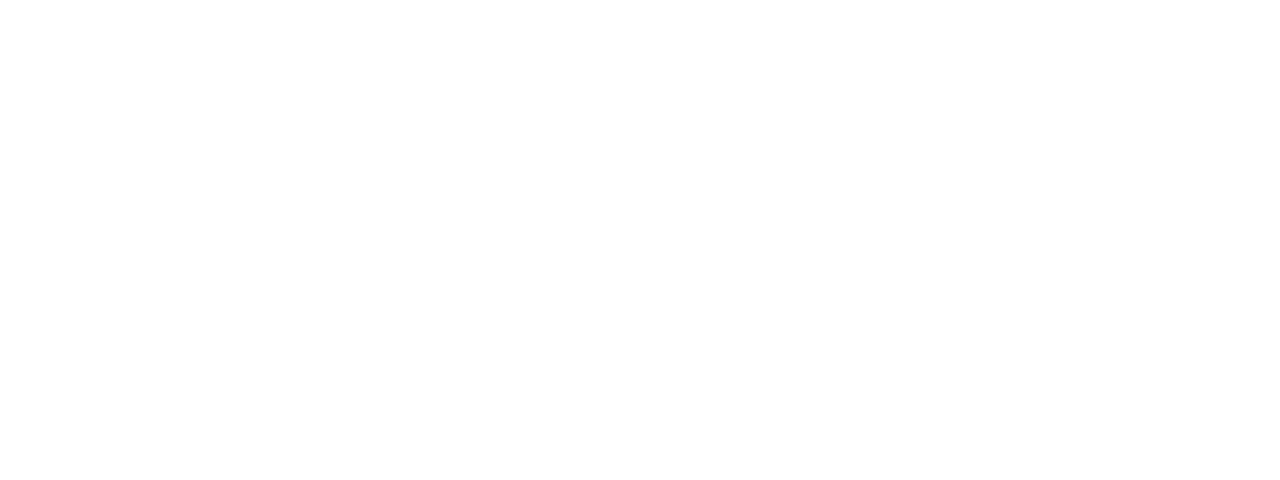
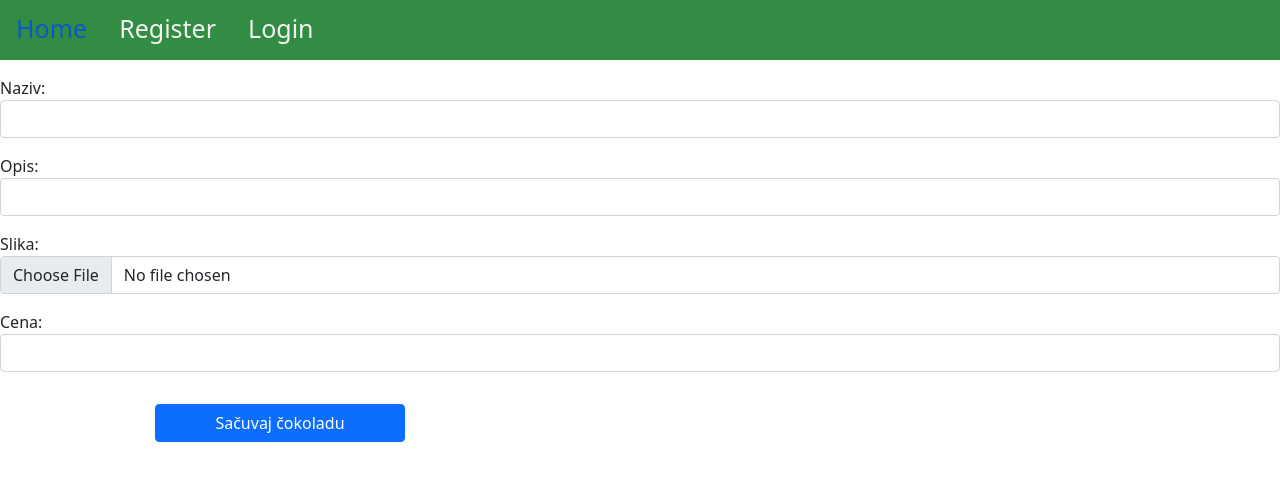
Before and after one commit to djela98/ReactShop, a React (Create React App) app: page /dodaj-cokoladu in a window 1280 px wide. Before the commit this address had no page. Shown: the top 480 px of the page. Built offline with nearby package versions, Linux system fonts and the light colour scheme.

Commit message:
Dashboard i NovaCokolada komponente, NavMenu ažurirana, axios get i post zahtevi za register i login

```diff
--- a/package.json
+++ b/package.json
@@ -6,6 +6,7 @@
     "@testing-library/jest-dom": "^5.16.4",
     "@testing-library/react": "^12.1.4",
     "@testing-library/user-event": "^13.5.0",
+    "axios": "^0.26.1",
     "bootstrap": "^5.1.3",
     "react": "^18.0.0",
     "react-dom": "^18.0.0",
--- a/src/App.js
+++ b/src/App.js
@@ -2,6 +2,21 @@
 import Welcome from './pages/Welcome';
 import Register from './pages/Register';
 import Login from './pages/Login';
+import axios from 'axios';
+import Dashboard from './pages/Dashboard';
+import NovaCokolada from './components/NovaCokolada';
+
+axios.defaults.baseURL = "http://localhost:8000/"
+axios.defaults.headers.post['Content-Type'] = 'application/json';
+axios.defaults.headers.post['Accept'] = 'application/json';
+axios.defaults.withCredentials = true;
+
+axios.interceptors.request.use(function (config) {
+  const token = localStorage.getItem('auth_token');
+  config.headers.Authorization = token ? `Bearer ${token}` : '';
+  return config;
+});
+
 
 function App() {
   return (
@@ -11,6 +26,9 @@
           <Route path="/" element={<Welcome />} />
           <Route path="/register" element={<Register />} />
           <Route path="/login" element={<Login />} />
+          <Route path="/dashboard" element={<Dashboard />} />
+          <Route path="/dodaj-cokoladu" element={<NovaCokolada />} />
+
         </Routes>
       </Router >
     </div>
--- a/src/components/NavMenu.js
+++ b/src/components/NavMenu.js
@@ -1,18 +1,58 @@
+import axios from 'axios';
 import { Link } from 'react-router-dom'
 
 function NavMenu() {
+
+    function handleLogout() {
+        axios.post(`api/logout`).then(res => {
+            if (res.data.status === 200) {
+                localStorage.removeItem('auth_token');
+                localStorage.removeItem('auth_username');
+                localStorage.removeItem('role');
+                alert('Logout uspešan')
+            }
+        });
+    }
+
+    var prikazNavMenija = '';
+    if (!localStorage.getItem('auth_token')) {
+        prikazNavMenija = (
+            <div className='reg-login'>
+                <div className="register-navmenu">
+                    <Link className="active" to="/register">Register</Link>
+                </div>
+                <div className="login-navmenu">
+                    <Link className="active" to="/login">Login</Link>
+                </div>
+            </div>
+        )
+    } else {
+        prikazNavMenija = (
+            <div>
+                <div className="logout-navmenu">
+                    <button id="logout-button" type='button' onClick={handleLogout} className="active btn btn-warning">Logout</button>
+                </div>
+            </div>
+        )
+    }
+
+
+    var adminDashboard = '';
+    if (localStorage.getItem('role') === 'admin') {
+        adminDashboard = (
+            <div className="dashboard-navmenu">
+                <Link className="active" to="/dashboard">Dashboard</Link>
+            </div>
+        )
+    }
 
     return (
         <div className="navmenu-div">
             <div className="home-navmenu">
                 <Link className="active" to="/">Home</Link>
             </div>
-            <div className="register-navmenu">
-                <Link className="active" to="/register">Register</Link>
-            </div>
-            <div className="login-navmenu">
-                <Link className="active" to="/login">Login</Link>
-            </div>
+            {adminDashboard}
+            {prikazNavMenija}
         </div>
     );
 
--- /dev/null
+++ b/src/components/NovaCokolada.js
@@ -0,0 +1,74 @@
+import NavMenu from './../components/NavMenu';
+import { useState } from 'react'
+import axios from 'axios';
+
+function NovaCokolada() {
+
+    const [vrednosti, setVrednosti] = useState({
+        naziv: '',
+        opis: '',
+        cena: '',
+    });
+
+    const [slika, setSlika] = useState([]);
+
+    const handleSlika = (e) => {
+        setSlika({ slika: e.target.files[0] });
+    }
+
+    const sacuvajCokoladu = (e) => {
+        e.preventDefault();
+
+        const formData = new FormData();
+        formData.append('slika', slika.slika);
+        formData.append('naziv', vrednosti.naziv);
+        formData.append('opis', vrednosti.opis);
+        formData.append('cena', vrednosti.cena);
+
+
+        axios.post(`api/sacuvaj-cokoladu`, formData).then(res => {
+            if (res.data.status === 200) {
+                alert('Nova cokolada uspesno sacuvana u bazi')
+            } else {
+                alert('Greska')
+            }
+        });
+
+
+    }
+
+    return (
+        <div className="novacokolada-div">
+            <NavMenu />
+
+
+            <div className="novacokolada-form">
+                <form onSubmit={sacuvajCokoladu} encType="multipart/form-data">
+                    <div className="mb-3 mt-3">
+                        <label>Naziv: </label>
+                        <input type="text" className="form-control" value={vrednosti.naziv} onChange={e => setVrednosti({ ...vrednosti, naziv: e.target.value })} />
+                    </div>
+                    <div className="mb-3">
+                        <label htmlFor="form-label">Opis: </label>
+                        <input type="text" className="form-control" value={vrednosti.opis} onChange={e => setVrednosti({ ...vrednosti, opis: e.target.value })} />
+                    </div>
+                    <div className="mb-3">
+                        <label htmlFor="form-label">Slika: </label>
+                        <input type="file" name="slika" className="form-control" onChange={handleSlika} />
+                    </div>
+                    <div className="mb-3">
+                        <label htmlFor="form-label">Cena: </label>
+                        <input type="number" className="form-control" value={vrednosti.cena} onChange={e => setVrednosti({ ...vrednosti, cena: e.target.value })} />
+                    </div>
+
+                    <button type="submit" id="btn" className="btn btn-primary mt-3">Sačuvaj čokoladu</button>
+                </form>
+            </div>
+
+
+
+        </div>
+    );
+}
+
+export default NovaCokolada;
--- a/src/index.js
+++ b/src/index.js
@@ -1,18 +1,12 @@
 import React from 'react';
-import ReactDOM from 'react-dom';
+import ReactDOM from 'react-dom/client';
 import "./style.css";
 import App from './App';
 import reportWebVitals from './reportWebVitals';
 import 'bootstrap/dist/css/bootstrap.css';
 
-
-
-ReactDOM.render(
-  <React.StrictMode>
-    <App />
-  </React.StrictMode>,
-  document.getElementById('root')
-);
+const root = ReactDOM.createRoot(document.getElementById('root'));
+root.render(<App />);
 
 // If you want to start measuring performance in your app, pass a function
 // to log results (for example: reportWebVitals(console.log))
--- /dev/null
+++ b/src/pages/Dashboard.js
@@ -0,0 +1,16 @@
+import NavMenu from './../components/NavMenu';
+import { Link } from "react-router-dom";
+
+
+function Dashboard() {
+
+    return (
+        <div className="dashboard-div">
+            <NavMenu />
+            <Link to="/dodaj-cokoladu"><button type="button" id="btn-nova-cokolada" className="btn btn-primary">Nova čokolada</button></Link>
+
+        </div>
+    );
+}
+
+export default Dashboard;
--- a/src/pages/Login.js
+++ b/src/pages/Login.js
@@ -1,5 +1,6 @@
 import NavMenu from "../components/NavMenu";
 import { useState } from 'react'
+import axios from 'axios'
 
 function Login() {
 
@@ -7,6 +8,29 @@
         username: '',
         password: ''
     });
+
+    function handleLogin() {
+        var uneteVrednosti = {
+            username: vrednosti.username,
+            password: vrednosti.password
+        }
+
+        axios.get('/sanctum/csrf-cookie').then(response => {
+            axios.post(`api/login`, uneteVrednosti).then(res => {
+                if (res.data.status === 200) {
+                    alert(res.data.message)
+                    localStorage.setItem('auth_token', res.data.token);
+                    localStorage.setItem('auth_username', res.data.user);
+                    localStorage.setItem('role', res.data.role);
+                }
+                else {
+                    alert('Pogrešan username ili password')
+                }
+            });
+        });
+    }
+
+
 
     return (
         <div className="login-div">
@@ -22,7 +46,7 @@
                     <input type="password" className="form-control" value={vrednosti.password} onChange={e => setVrednosti({ ...vrednosti, password: e.target.value })} />
                 </div>
 
-                <button type="button" id="btn" className="btn btn-primary mt-3">Login</button>
+                <button type="button" onClick={handleLogin} id="btn" className="btn btn-primary mt-3">Login</button>
             </div>
         </div>
     );
--- a/src/pages/Register.js
+++ b/src/pages/Register.js
@@ -1,5 +1,7 @@
 import NavMenu from "../components/NavMenu";
-import { useState } from 'react'
+import { useState } from 'react';
+import axios from 'axios';
+
 
 function Register() {
 
@@ -9,7 +11,24 @@
         password: ''
     });
 
+    function handleRegister() {
+        var uneteVrednosti = {
+            username: vrednosti.username,
+            email: vrednosti.email,
+            password: vrednosti.password
+        }
 
+        axios.get('/sanctum/csrf-cookie').then(response => {
+            axios.post(`api/register`, uneteVrednosti).then(res => {
+                if (res.data.status === 200) {
+                    alert(res.data.message)
+                }
+                else {
+                    alert('Greska')
+                }
+            });
+        });
+    }
 
     return (
         <div className="register-div">
@@ -29,7 +48,7 @@
                     <input type="password" className="form-control" value={vrednosti.password} onChange={e => setVrednosti({ ...vrednosti, password: e.target.value })} />
                 </div>
 
-                <button type="button" id="btn" className="btn btn-primary mt-3">Register</button>
+                <button type="button" onClick={handleRegister} id="btn" className="btn btn-primary mt-3">Register</button>
             </div>
 
 
--- a/src/style.css
+++ b/src/style.css
@@ -4,7 +4,6 @@
   display: flex;
   height: 60px;
   padding-top: 10px;
-  padding-left: 790px;
 }
 
 .navmenu-div a {
@@ -43,3 +42,23 @@
 #login-naslov{
     margin-left: 225px;
 }
+
+.logout-navmenu{
+  padding-left: 1450px;
+}
+
+#logout-button{
+  width: 180px;
+}
+
+.reg-login {
+  display: flex;
+}
+
+#btn-nova-cokolada{
+  width: 300px;
+  margin-top: 25px;
+  margin-left: 800px;
+  height: 55px;
+  font-size: 22px;
+}
```
Also changed, not shown: 1 other file (tests, documents, lock files or other folders).
